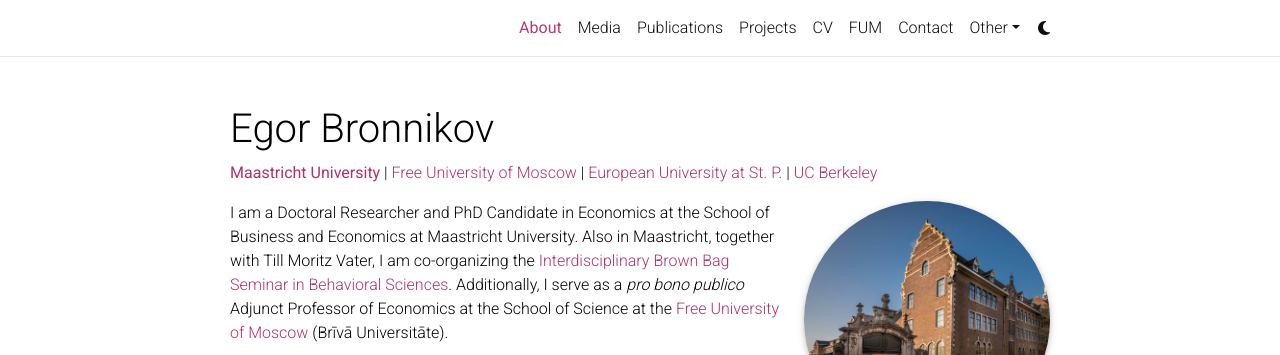
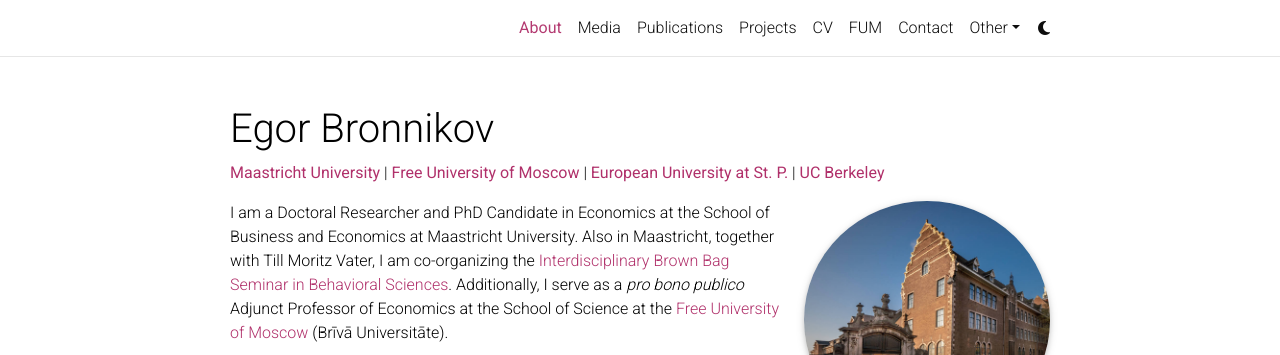
Before and after one commit to egorbronnikov/egorbronnikov.github.io, a Jekyll site: the page built from _pages/about.md, in a window 1280 px wide. Shown: the top 355 px of the page. Built offline with Jekyll 4.4.1, drawn with Linux system fonts in a browser that asks for light colours; comment, search, counter and statistics services are not loaded; a style sheet for code colours, icons or effects is not loaded.

Commit message:
Update about.md

```diff
--- a/_pages/about.md
+++ b/_pages/about.md
@@ -2,7 +2,7 @@
 layout: about
 title: About
 permalink: /
-subtitle: <span style="color:gray"> </span>  <b><a href='https://www.maastrichtuniversity.nl/about-um/faculties/school-business-and-economics'>Maastricht University</a></b> | <a href='https://freemoscow.university/?lang=en'>Free University of Moscow</a> | <a href='https://eusp.org/en/econ'>European University at St. P.</a> | <a href='https://www.bitss.org/'>UC Berkeley</a>
+subtitle: <span style="color:gray"> </span>  <b><a href='https://www.maastrichtuniversity.nl/about-um/faculties/school-business-and-economics'>Maastricht University</a></b> | <b><a href='https://freemoscow.university/?lang=en'>Free University of Moscow</a></b> | <b><a href='https://eusp.org/en/econ'>European University at St. P.</a></b> | <b><a href='https://www.bitss.org/'>UC Berkeley</a></b>
 
 
 profile:
```
